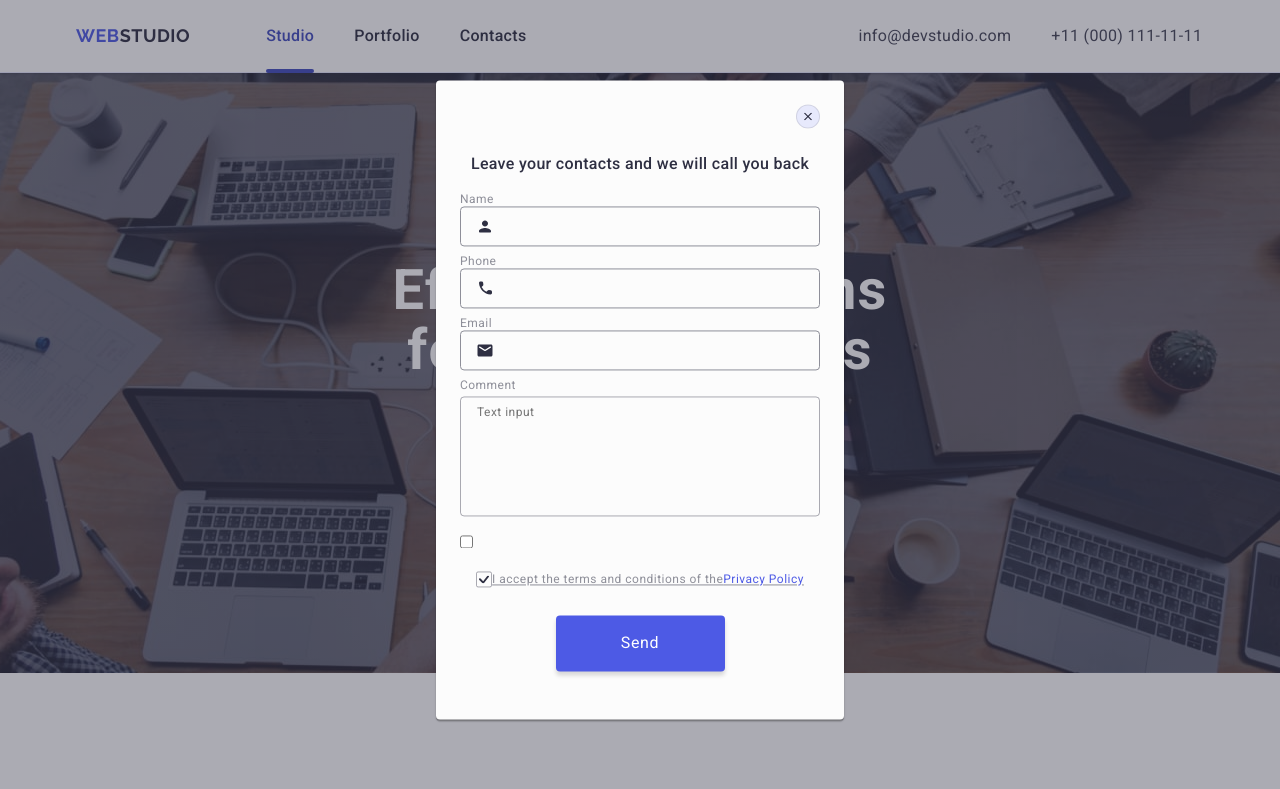
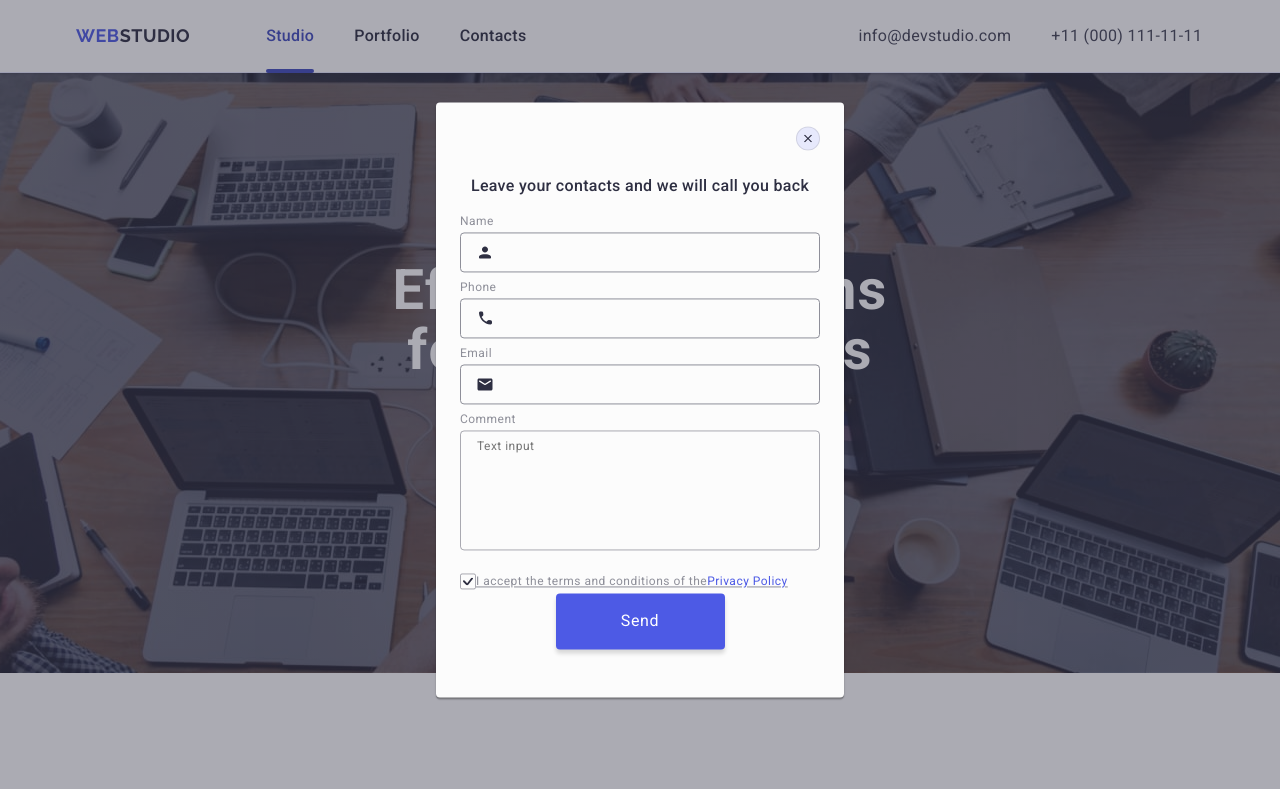
Before and after one commit to Duard4/goit-markup-hw-05, a plain HTML site: page index.html in a window 1280 px wide. Shown: the top 789 px of the page. Drawn offline with nearby package versions, Linux system fonts and the light colour scheme.

Commit message:
Fix Modal 2

```diff
--- a/css/styles.css
+++ b/css/styles.css
@@ -453,7 +453,9 @@ a:active {
 .modal-form .field {
     margin-bottom: 8px;
 }
-
+.modal-form .comment-field {
+    margin-bottom: 16px;
+}
 .modal-form .label {
     display: block;
     color: var(--light-slate);
@@ -523,13 +525,7 @@ a:active {
 .policy-check-container .icon {
     fill: var(--navy-blue);
 }
-.modal-form .accept-text {
-    font-size: 12px;
-    text-align: center;
-    align-items: center;
-    padding: 16px 0 24px;
-    gap: 8px;
-}
+
 .underline {
     text-decoration: underline;
 }
--- a/index.html
+++ b/index.html
@@ -380,8 +380,8 @@
             <div class="subscribe">
                 <p class="footer-links-title text">Subscribe</p>
                 <form action="action" class="subscribe-form flex">
-                    <label class="label" for="email">
-                        <input type="email" placeholder="E-mail" name="email" class="input">
+                    <label class="label" for="sub-email">
+                        <input type="email" placeholder="E-mail" id="sub-email" name="sub-email" class="input">
                     </label>
                     <button type="submit" class="submit-btn btn flex">Subscribe
                         <svg class="telegram icon" width="24" height="24">
@@ -402,43 +402,40 @@
             <p class="title">Leave your contacts and we will call you back</p>
             <form class="modal-form" action="submit">
                 <div class="field">
-                    <label class="label" for="user-name">Name
+                    <label class="label" for="user-name">Name</label>
                     <div class="field-container">
                         <svg class="icon inp" width="18" height="24">
                             <use href="./images/icons.svg#icon-person-black-18dp-1"></use>
                         </svg>
                         <input class="input" id="user-name" name="user-name" type="text">
                     </div>
-                    </label>
                 </div>
                 <div class="field">
-                    <label class="label" for="phone">Phone
+                    <label class="label" for="phone">Phone</label>
                     <div class="field-container">
                         <svg class="icon inp" width="18" height="24">
                             <use href="./images/icons.svg#icon-phone-black-18dp-1"></use>
                         </svg>
                         <input class="input" id="phone" name="phone" type="text">
                     </div>
-                    </label>
                 </div>
                 <div class="field">
-                    <label class="label" for="email">Email
+                    <label class="label" for="email">Email</label>
                     <div class="field-container">
                         <svg class="icon inp" width="18" height="24">
                             <use href="./images/icons.svg#icon-email-black-18dp-1"></use>
                         </svg>
                         <input class="input" id="email" name="email" type="email">
                     </div>
-
-                    </label>
                 </div>
-                <div class="field">
+                <div class="comment-field">
                     <label class="label" for="user-comment">Comment</label>
                     <textarea class="textarea" id="user-comment" name="user-comment"
                         placeholder="Text input"></textarea>
                 </div>
                 <div class="policy-check-container">
-                    <input classs="visually-hidden" type="checkbox" id="user-privacy" value="true" required>
+                    <input class="visually-hidden" type="checkbox" id="user-privacy" name="user-privacy" value="true"
+                        required>
                     <label class="label accept-text underline" for="policy">
                         <span class="checkbox">
                             <svg class="icon" width="10" height="8">
```
Lines whose indentation alone changed are shown as unchanged.
